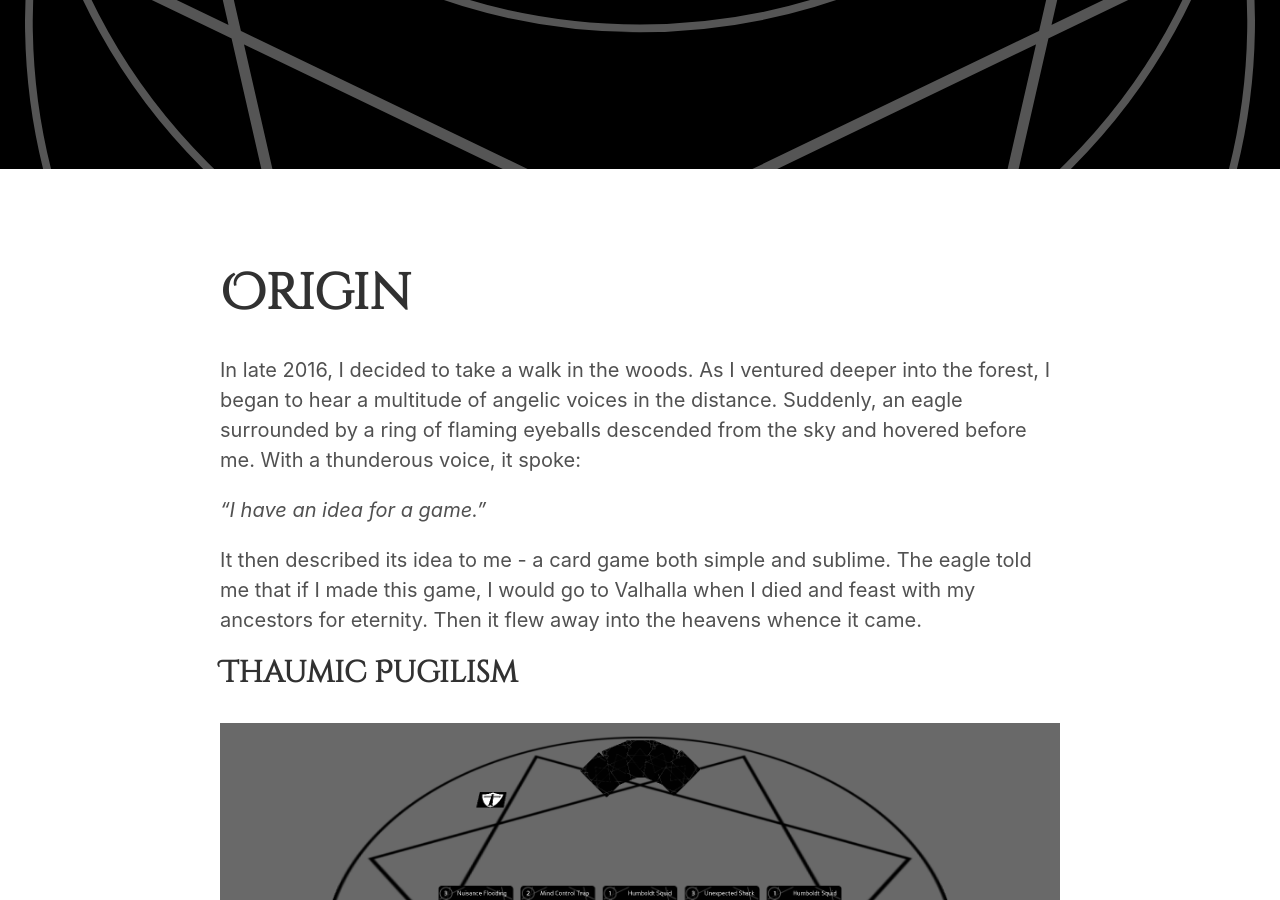
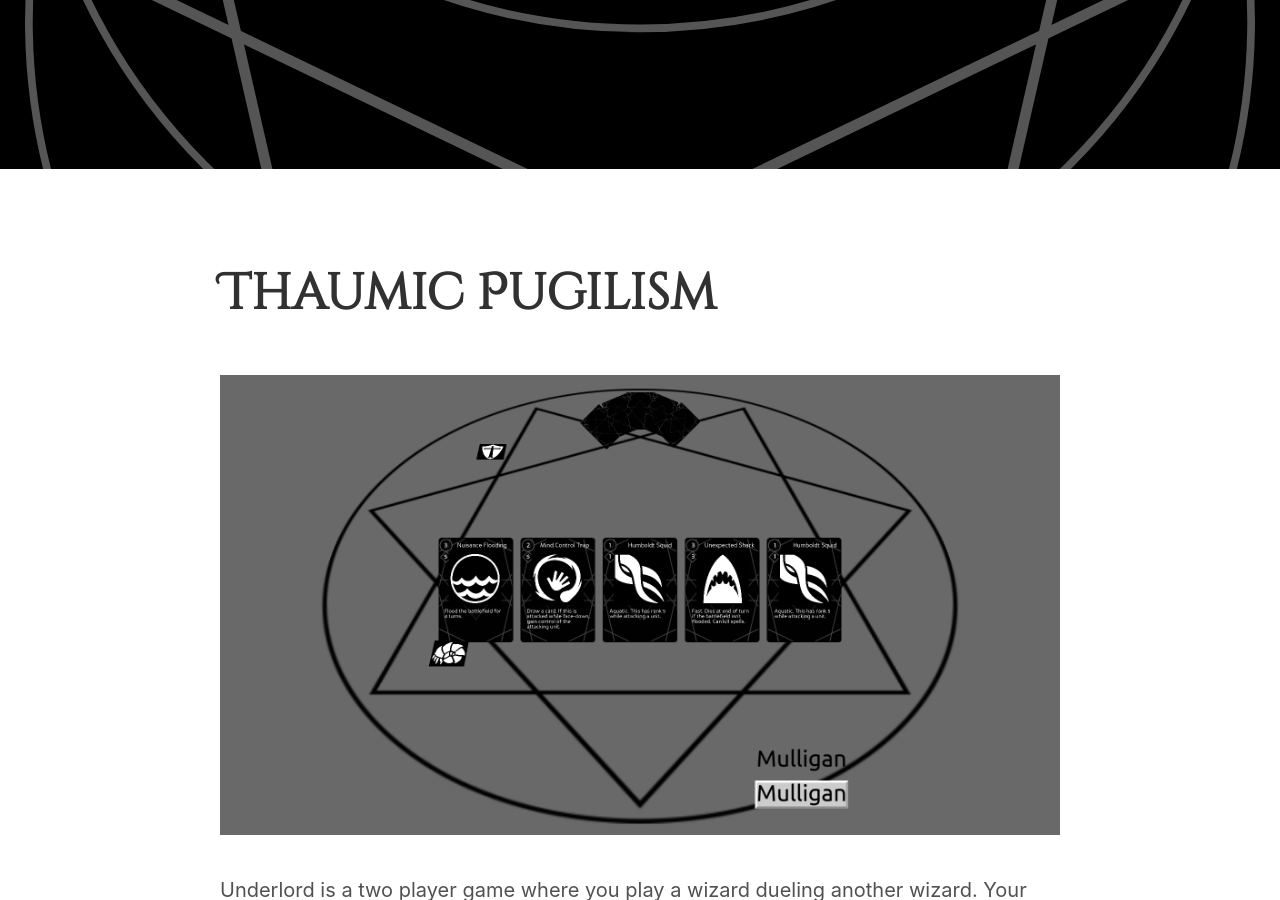
Before and after one commit to underlordcg/underlordcg.github.io, a Jekyll site: the page built from index.md, in a window 1280 px wide and 900 px high, scrolled down 731 px. Built offline with Jekyll 4.4.1, drawn with Linux system fonts in a browser that asks for light colours.

Commit message:
Get rid of the weird thing about the eagle

```diff
--- a/index.md
+++ b/index.md
@@ -3,21 +3,7 @@ layout: splash
 title: Underlord
 ---
 
-# Origin
-
-In late 2016, I decided to take a walk in the woods. As I ventured deeper into
-the forest, I began to hear a multitude of angelic voices in the distance.
-Suddenly, an eagle surrounded by a ring of flaming eyeballs descended from the
-sky and hovered before me. With a thunderous voice, it spoke:
-
-_"I have an idea for a game."_
-
-It then described its idea to me - a card game both simple and sublime.
-The eagle told me that if I made this game, I would go to Valhalla when
-I died and feast with my ancestors for eternity. Then it flew away into
-the heavens whence it came.
-
-## Thaumic Pugilism
+# Thaumic Pugilism
 
 ![]({{site.url}}/assets/screen1.png)
 
```
